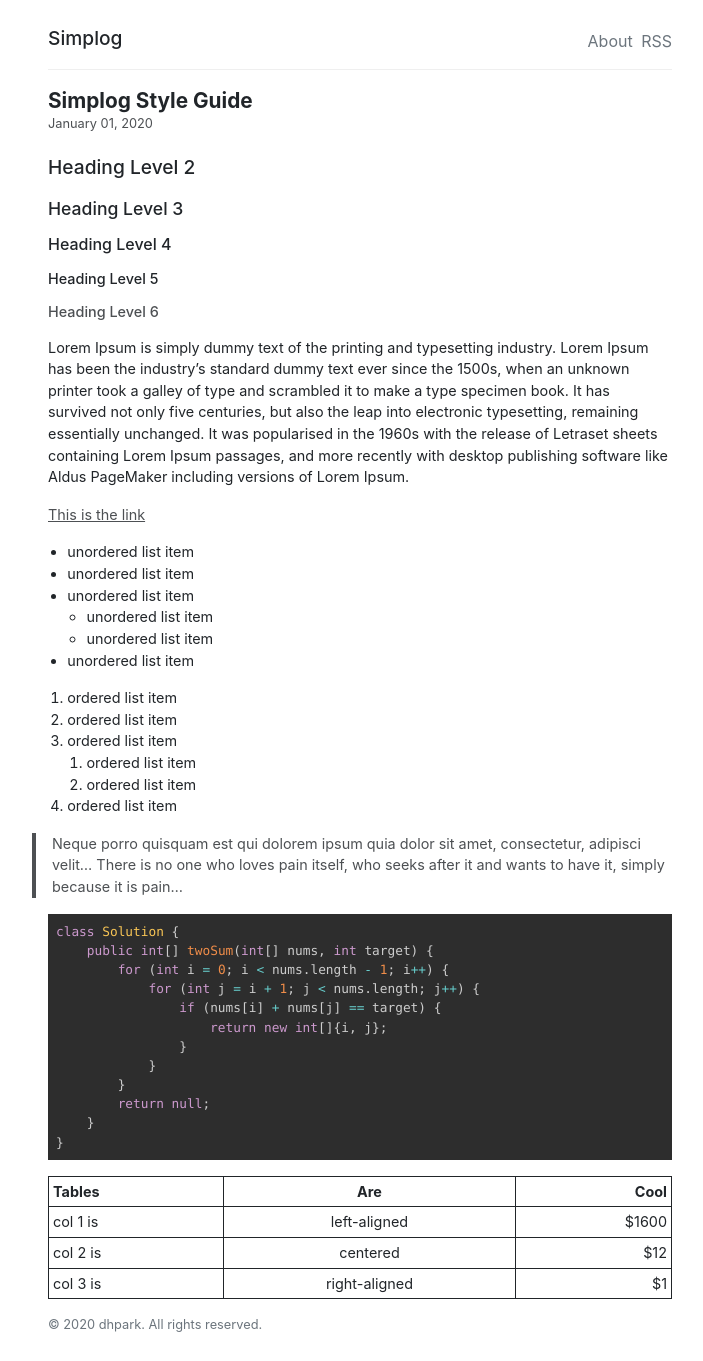
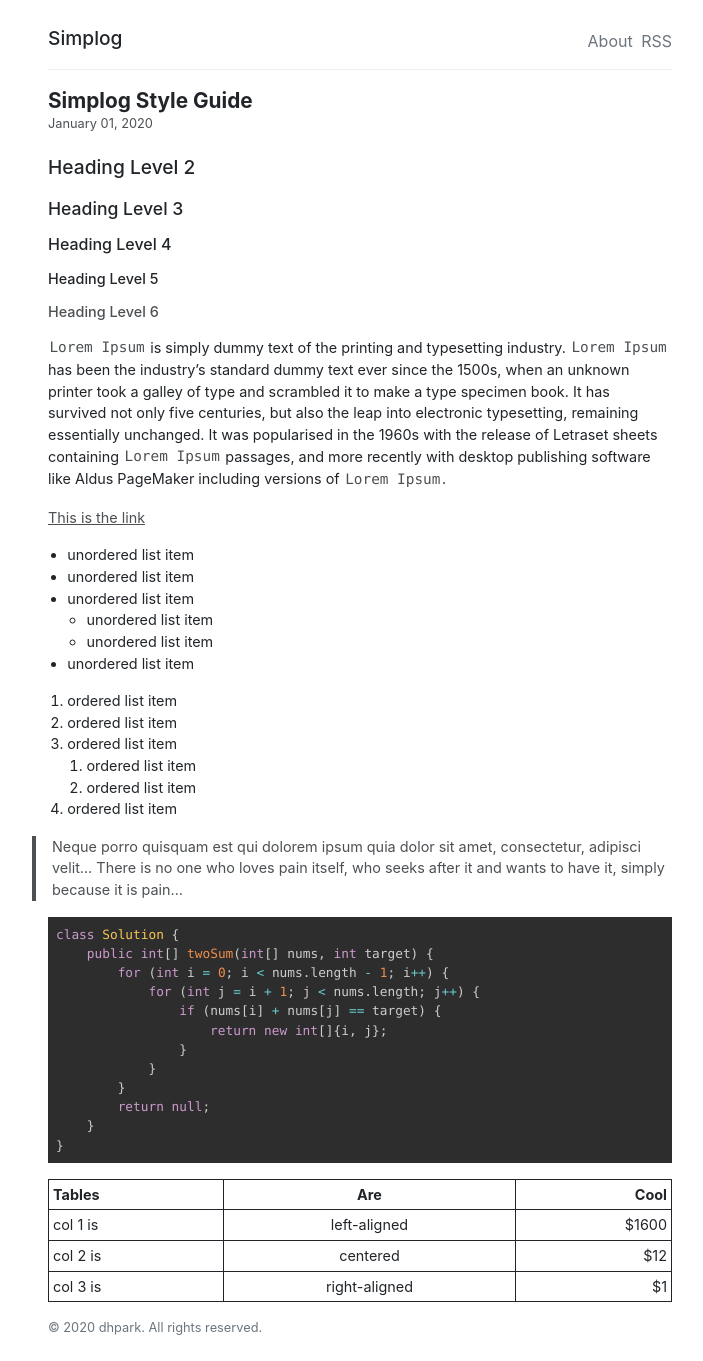
Before and after one commit to daehopark/simplog-jekyll-theme, a Jekyll site: the page built from _posts/2020-01-01-Simplog-Style-Guide.md, in a window 1280 px wide. Shown: the whole page, without its empty margins (280-983 px from the left). Built offline with Jekyll 4.4.1, drawn with Linux system fonts in a browser that asks for light colours.

```diff
--- a/_posts/2020-01-01-Simplog-Style-Guide.md
+++ b/_posts/2020-01-01-Simplog-Style-Guide.md
@@ -9,7 +9,7 @@ title: "Simplog Style Guide"
 ##### Heading Level 5
 ###### Heading Level 6
 
-Lorem Ipsum is simply dummy text of the printing and typesetting industry. Lorem Ipsum has been the industry's standard dummy text ever since the 1500s, when an unknown printer took a galley of type and scrambled it to make a type specimen book. It has survived not only five centuries, but also the leap into electronic typesetting, remaining essentially unchanged. It was popularised in the 1960s with the release of Letraset sheets containing Lorem Ipsum passages, and more recently with desktop publishing software like Aldus PageMaker including versions of Lorem Ipsum.
+`Lorem Ipsum` is simply dummy text of the printing and typesetting industry. `Lorem Ipsum` has been the industry's standard dummy text ever since the 1500s, when an unknown printer took a galley of type and scrambled it to make a type specimen book. It has survived not only five centuries, but also the leap into electronic typesetting, remaining essentially unchanged. It was popularised in the 1960s with the release of Letraset sheets containing `Lorem Ipsum` passages, and more recently with desktop publishing software like Aldus PageMaker including versions of `Lorem Ipsum`.
 
 [This is the link](/)
 
```
